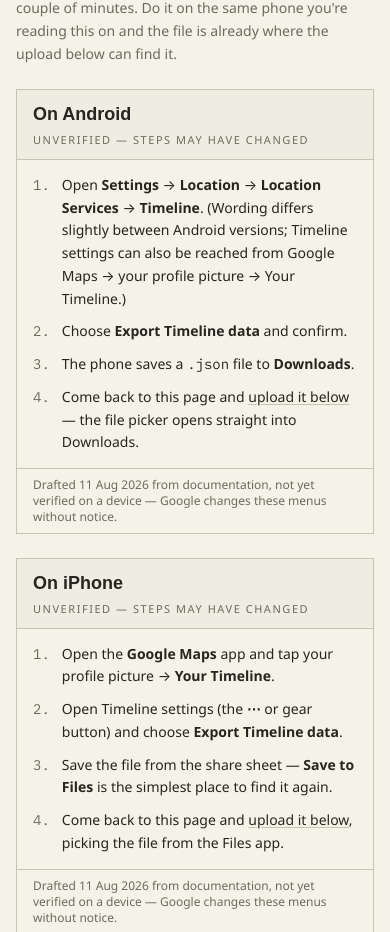
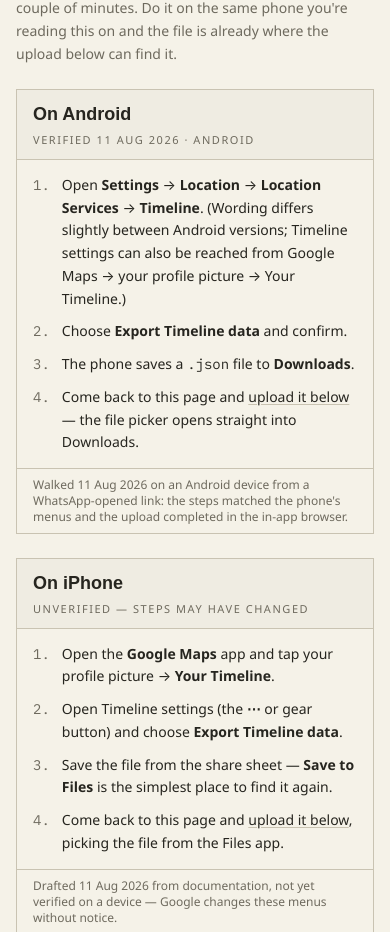
Before and after one commit to Allen-Iype/roadbook, a Next.js app in the folder web/: page /welcome in a window 390 px wide. Shown: the part 2018-2950 px from the top of the page. Built offline with nearby package versions, Linux system fonts and the light colour scheme; a web font is replaced by a local one.

Commit message:
docs(phase-7): checkpoint 4 close — Android walkthrough verified via WhatsApp walk,README browser path, phase log; iPhone branch ships honestly unverified

```diff
--- a/web/app/welcome/page.tsx
+++ b/web/app/welcome/page.tsx
@@ -166,6 +166,8 @@
         <Walkthrough
           id={S.exportAndroid}
           title="On Android"
+          verified="Verified 11 Aug 2026 · Android"
+          verifiedNote="Walked 11 Aug 2026 on an Android device from a WhatsApp-opened link: the steps matched the phone's menus and the upload completed in the in-app browser."
           steps={[
             <>
               Open <strong>Settings</strong> →{" "}
@@ -272,24 +274,31 @@
 
 // One platform walkthrough. Steps are a real sequence, so an ordered list is
 // the honest structure. Each branch carries its verification state as
-// visible page text (BRIEF §3E): a drafted-but-unverified walkthrough says
-// so rather than carrying a false date — the CP4 device pass replaces the
-// marker with "verified <date>, <device>".
+// visible page text (BRIEF §3E): a real device pass stamps `verified`; a
+// drafted-but-unwalked branch says "unverified" rather than carrying a
+// false date. A stale verified date is itself information — Google changes
+// these menus without notice, and the date says when they last matched.
 function Walkthrough({
   id,
   title,
   steps,
+  verified,
+  verifiedNote,
 }: {
   id: string;
   title: string;
   steps: React.ReactNode[];
+  /** Chip text once the device pass has walked this branch. */
+  verified?: string;
+  /** Footer sentence recording what the pass checked. */
+  verifiedNote?: string;
 }) {
   return (
     <div id={id} className="mt-6 max-w-prose scroll-mt-6 border border-rule bg-paper">
       <div className="flex flex-wrap items-baseline justify-between gap-x-4 gap-y-1 border-b border-rule bg-land px-4 py-2.5">
         <h3 className="font-display text-lg font-semibold">{title}</h3>
         <p className="text-[11px] uppercase tracking-[0.14em] text-ink-2">
-          Unverified — steps may have changed
+          {verified ?? "Unverified — steps may have changed"}
         </p>
       </div>
       <ol className="space-y-2.5 px-4 py-3.5 text-sm leading-relaxed">
@@ -301,8 +310,8 @@
         ))}
       </ol>
       <p className="border-t border-rule px-4 py-2 text-xs text-ink-2">
-        Drafted 11 Aug 2026 from documentation, not yet verified on a device
-        — Google changes these menus without notice.
+        {verifiedNote ??
+          "Drafted 11 Aug 2026 from documentation, not yet verified on a device — Google changes these menus without notice."}
       </p>
     </div>
   );
```
Also changed, not shown: 3 other files (tests, documents, lock files or other folders).
